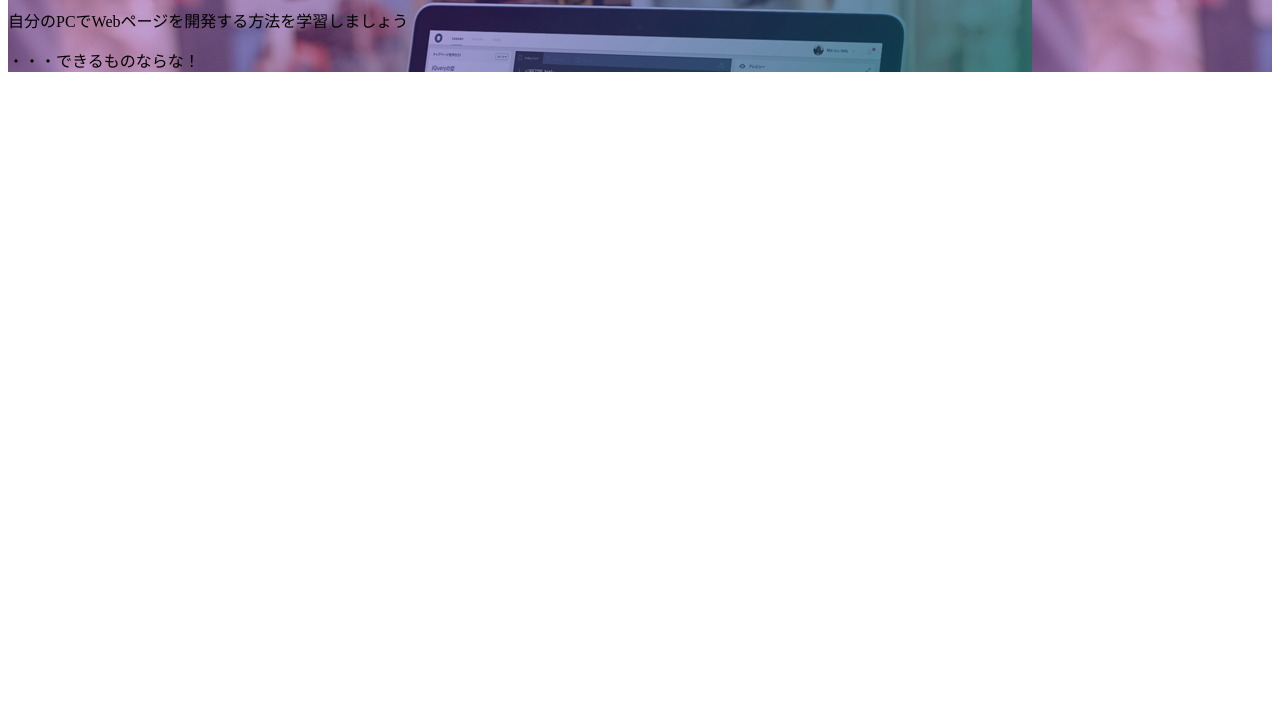
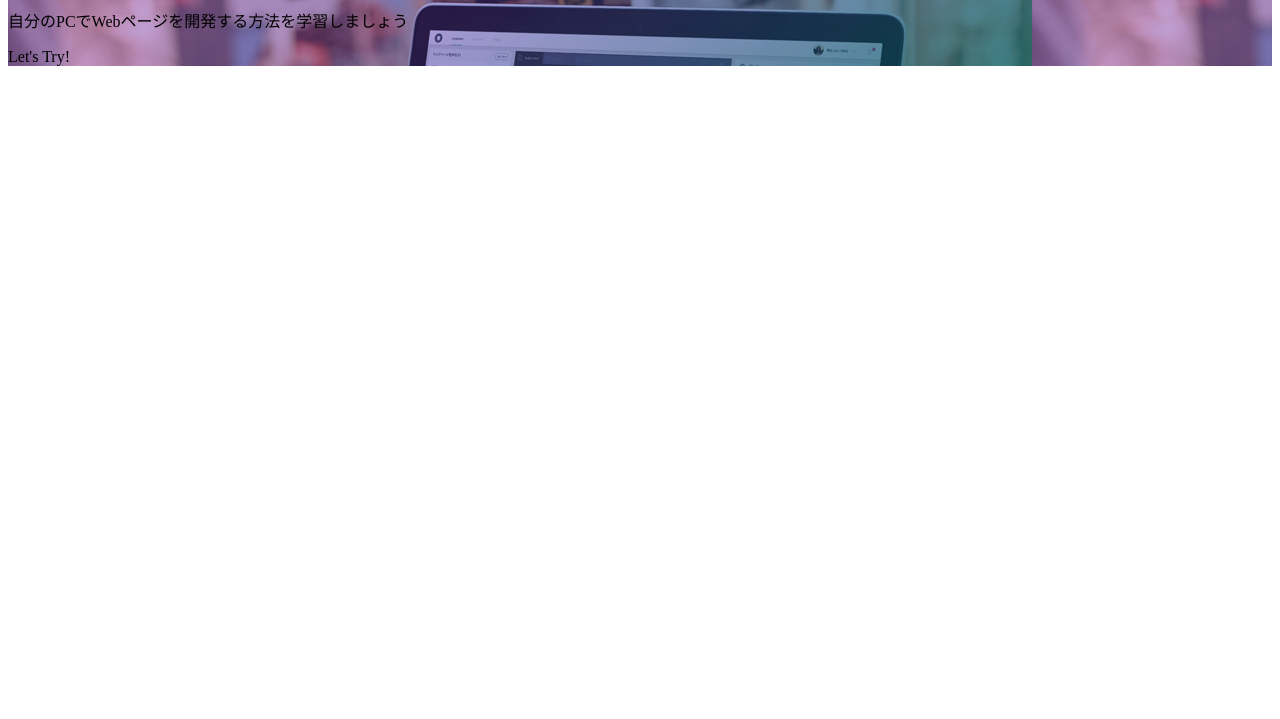
Before and after one commit to rikuha/practice, a plain HTML site: page index.html in a window 1280 px wide. Shown: the part 81-800 px from the top of the page. Drawn offline with Linux system fonts and the light colour scheme.

Commit message:
Update index.html

```diff
--- a/index.html
+++ b/index.html
@@ -9,7 +9,7 @@
     <div class="code">
       <h1 class="title">HTML & CSS の開発環境を用意しよう！</h1>
       <p>自分のPCでWebページを開発する方法を学習しましょう</p>
-      <p>・・・できるものならな！</p>
+      <p>Let's Try!</p>
     </div>
   </body>
 </html>
```
